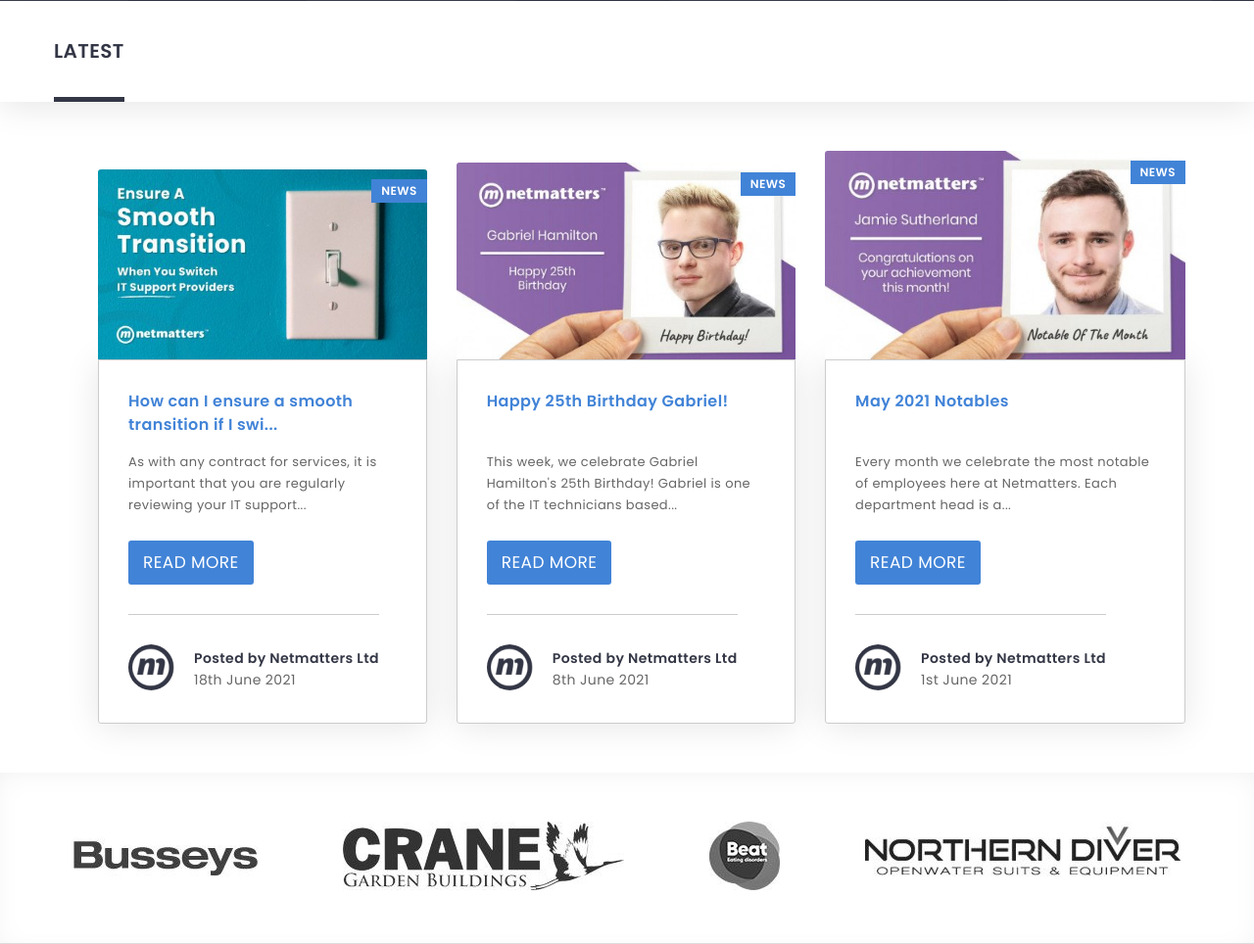
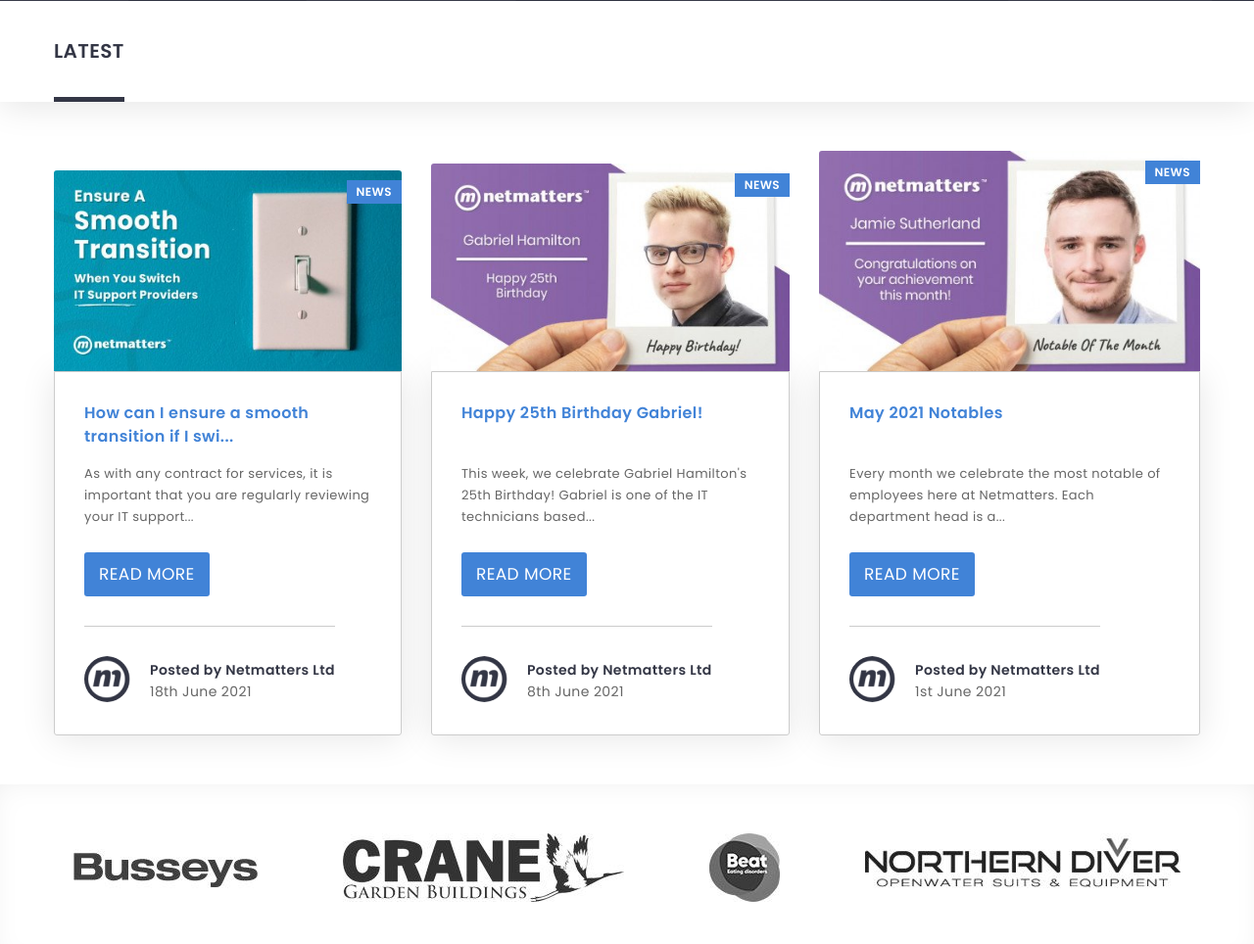
Before and after one commit to tahinia/HTML-CSS-Reflection, a PHP site: page / in a window 1280 px wide. Shown: the part 2144-3108 px from the top of the page at 98% size. Run offline with PHP 8.4, Linux system fonts and the light colour scheme; some libraries are stand-ins or nearby versions.

Commit message:
Some changes to the latest card section

```diff
--- a/scss/_latest.scss
+++ b/scss/_latest.scss
@@ -35,16 +35,12 @@
     margin-left: auto;
     margin-right: auto;
 
-    .news-1 {
-        padding: 0 15px;
-    }
 
-    .news-2 {
-        padding: 0 15px;
-    }
 
-    .news-3 {
-        padding: 0 15px;
+    @include mq('mq'){
+        > * + * {
+            margin-top: 30px;
+        }
     }
 
     @include mq('sm') {
@@ -96,13 +92,14 @@
         border-radius: 3px 3px 0 0;
         width: 100%;
         height: auto;
+        object-fit: cover;
         transition: all 0.25s cubic-bezier(0.215, 0.61, 0.355, 1);
 
     }
 }
 
 .news-text {
-    border-top: 0;
+    border-width: 0 1px 1px 1px;
     border-radius: 0 0 3px 3px;
     display: block;
     border: 1px solid #ccc;
@@ -129,6 +126,7 @@
         color: #666;
         line-height: 1.375rem;
         font-size: 0.8125rem;
+        margin-top: 0;
         margin-bottom: 25px;
     }
 
@@ -182,29 +180,27 @@
 }
 
 .news-1 {
+
+
     @include mq('sm') {
         margin-top: auto;
-        margin-left: 30px;
         align-self: stretch;
     }
 }
 
 .news-2 {
 
-    @include mq('xs') {
-        margin-top: 30px;
-    }
+
     @include mq('sm') {
         margin-top: auto;
         align-self: stretch;
+        margin-left: 30px;
     }
 }
 
 .news-3 {
 
-    @include mq('xs') {
-        margin-top: 30px;
-    }
+
 
     @include mq('sm') {
         display: none;
@@ -212,13 +208,8 @@
 
     @include mq('lg') {
         display: block;
+        margin-left: 30px;
     }
 
 
 }
-
-@include mq(766px) {
-    .cards-news>*+* {
-        margin-top: 30px;
-    }
-}
--- a/scss/_mqueries.scss
+++ b/scss/_mqueries.scss
@@ -9,3 +9,9 @@
         display: none;
     }
 }
+
+@media screen and (max-width: 767px) and (-ms-high-contrast: none) {
+    .logo-container {
+        flex: 1 1 10%;
+    }
+}
--- a/scss/style.css
+++ b/scss/style.css
@@ -948,18 +948,6 @@
   margin-right: auto;
 }
 
-.cards-news .news-1 {
-  padding: 0 15px;
-}
-
-.cards-news .news-2 {
-  padding: 0 15px;
-}
-
-.cards-news .news-3 {
-  padding: 0 15px;
-}
-
 @media screen and (min-width: 768px) {
   .cards-news {
     -webkit-box-orient: horizontal;
@@ -1013,12 +1001,14 @@
   border-radius: 3px 3px 0 0;
   width: 100%;
   height: auto;
+  -o-object-fit: cover;
+     object-fit: cover;
   -webkit-transition: all 0.25s cubic-bezier(0.215, 0.61, 0.355, 1);
   transition: all 0.25s cubic-bezier(0.215, 0.61, 0.355, 1);
 }
 
 .news-text {
-  border-top: 0;
+  border-width: 0 1px 1px 1px;
   border-radius: 0 0 3px 3px;
   display: block;
   border: 1px solid #ccc;
@@ -1046,6 +1036,7 @@
   color: #666;
   line-height: 1.375rem;
   font-size: 0.8125rem;
+  margin-top: 0;
   margin-bottom: 25px;
 }
 
@@ -1100,16 +1091,9 @@
 @media screen and (min-width: 768px) {
   .news-1 {
     margin-top: auto;
-    margin-left: 30px;
     -ms-flex-item-align: stretch;
         -ms-grid-row-align: stretch;
         align-self: stretch;
-  }
-}
-
-@media screen and (max-width: 767px) {
-  .news-2 {
-    margin-top: 30px;
   }
 }
 
@@ -1119,12 +1103,7 @@
     -ms-flex-item-align: stretch;
         -ms-grid-row-align: stretch;
         align-self: stretch;
-  }
-}
-
-@media screen and (max-width: 767px) {
-  .news-3 {
-    margin-top: 30px;
+    margin-left: 30px;
   }
 }
 
@@ -1137,6 +1116,7 @@
 @media screen and (min-width: 1260px) {
   .news-3 {
     display: block;
+    margin-left: 30px;
   }
 }
 
@@ -1886,4 +1866,12 @@
     display: none;
   }
 }
+
+@media screen and (max-width: 767px) and (-ms-high-contrast: none) {
+  .logo-container {
+    -webkit-box-flex: 1;
+        -ms-flex: 1 1 10%;
+            flex: 1 1 10%;
+  }
+}
 /*# sourceMappingURL=style.css.map */
```
Also changed, not shown: 1 other file.
